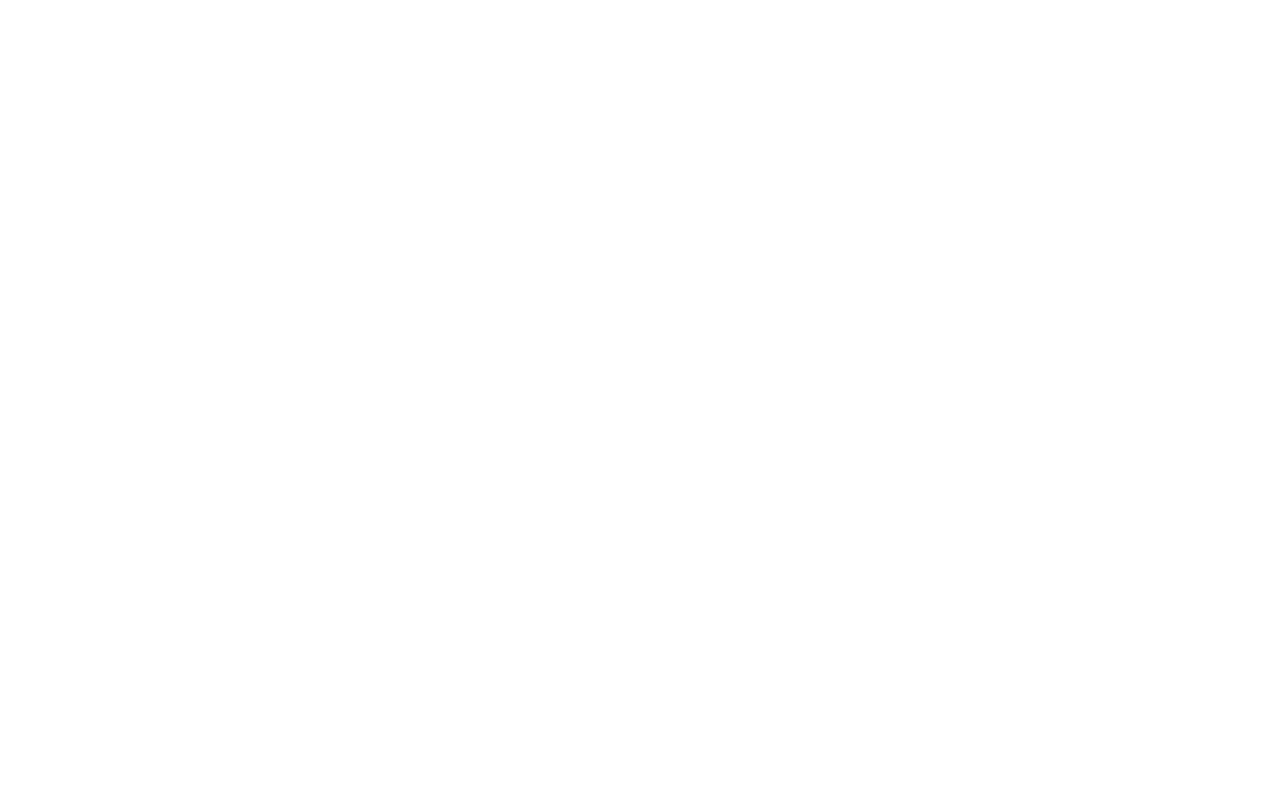
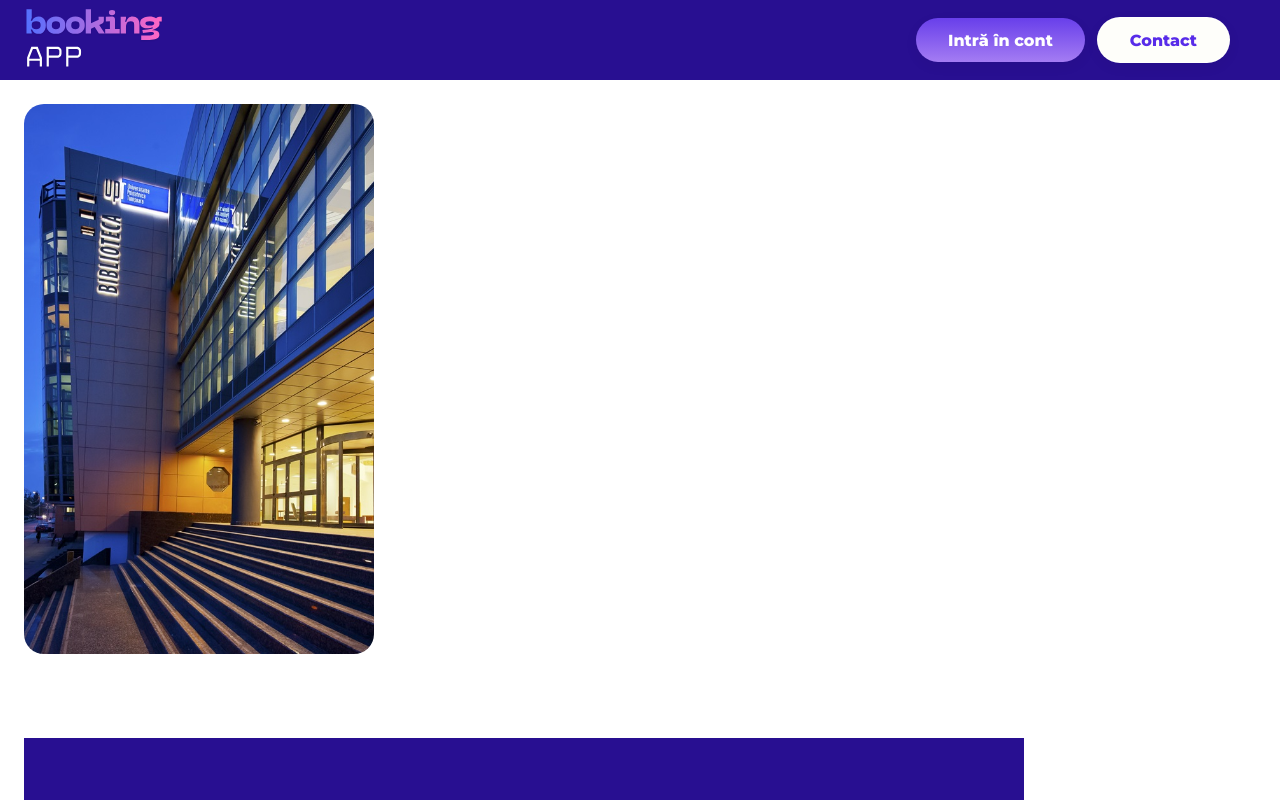
Before and after one commit to dcirjaliu/bachelor-thesis-booking-app, a React (Vite) app in the folder booking-app/frontend/: page /serviceDetails/1 in a window 1280 px wide. Before the commit this address had no page. Built offline with nearby package versions, Linux system fonts and the light colour scheme.

Commit message:
feat(services): implement dynamic routing and pagination state sync

```diff
--- a/booking-app/frontend/src/Routes.jsx
+++ b/booking-app/frontend/src/Routes.jsx
@@ -9,7 +9,7 @@ function AppRoutes() {
       <Routes>
         <Route element={<MainLayout />}>
           <Route path="/" element={<IndexPage />} />
-          <Route path="/serviceDetails" element={<ServiceDetails />} />
+          <Route path="/serviceDetails/:id" element={<ServiceDetails />} />
         </Route>
       </Routes>
     </BrowserRouter>
--- a/booking-app/frontend/src/assets/data/indexData.js
+++ b/booking-app/frontend/src/assets/data/indexData.js
@@ -9,6 +9,7 @@ export const services = [
     description:
       "Rezervă-ți unul dintre spațiile dedicate studiului din cadrul Bibliotecii UPT.",
     image: imgBUPT,
+    link: "/serviceDetails/1",
   },
   {
     key: 2,
@@ -16,6 +17,7 @@ export const services = [
     description:
       "Fă o rezervare la terenurile de sport sau sălile de sport din cadrul Bazei 2 UPT.",
     image: imgBaza2,
+    link: "/serviceDetails/2",
   },
   {
     key: 3,
@@ -23,5 +25,6 @@ export const services = [
     description:
       "Rezervă-ți unul dintre intervalele orare disponibile la spălătoriile din cămine.",
     image: imgCampus,
+    link: "/serviceDetails/3",
   },
 ];
--- a/booking-app/frontend/src/components/Card/Card.jsx
+++ b/booking-app/frontend/src/components/Card/Card.jsx
@@ -1,7 +1,8 @@
 import styles from "./Card.module.scss";
 import { motion } from "framer-motion";
+import { Link } from "react-router-dom";
 
-function Card({ img, title, description, index }) {
+function Card({ img, title, description, index, link }) {
   return (
     <motion.div
       className={styles.card}
@@ -19,7 +20,9 @@ function Card({ img, title, description, index }) {
       </div>
       <p className={styles.heading}>{title}</p>
       <p className={styles.description}>{description}</p>
-      <button className={styles.learnMoreBtn}>Află mai multe </button>
+      <Link to={link} className={styles.learnMoreBtn}>
+        Află mai multe{" "}
+      </Link>
     </motion.div>
   );
 }
--- a/booking-app/frontend/src/components/CardList/CardList.jsx
+++ b/booking-app/frontend/src/components/CardList/CardList.jsx
@@ -27,7 +27,7 @@ function CardList() {
             img={item.image}
             title={item.title}
             description={item.description}
-            link={item.link}
+            link={`/serviceDetails/${index + 1}`}
           />
         </Grid>
       ))}
--- a/booking-app/frontend/src/pages/ServiceDetails/ServiceDetails.jsx
+++ b/booking-app/frontend/src/pages/ServiceDetails/ServiceDetails.jsx
@@ -1,13 +1,18 @@
 import Grid from "@mui/material/Grid";
-import Header from "../../components/Header/Header";
 import { serviceDetails } from "../../assets/data/serviceDetails";
 import styles from "./ServiceDetails.module.scss";
 import Pagination from "@mui/material/Pagination";
-import { useMemo } from "react";
+import { useMemo, useState } from "react";
 import { useHeader } from "../../hooks/useHeader";
 import Button from "../../components/Button/Button";
+import { useParams } from "react-router-dom";
 
 function ServiceDetails() {
+  const { id } = useParams();
+  const [page, setPage] = useState(Number(id) || 1);
+
+  const currentService = serviceDetails[page - 1] || serviceDetails[0];
+
   const headerButtons = useMemo(
     () => (
       <>
@@ -27,16 +32,17 @@ function ServiceDetails() {
         md={5}
         sx={{ padding: 3, display: { xs: "none", md: "block" } }}
       >
-        <img src={serviceDetails[0].image} />
+        <img src={currentService.image} />
       </Grid>
       <Grid item xs={12} md={7} sx={{ padding: 3 }}>
-        {serviceDetails.map((s) => (
-          <div key={s.id} className={styles.infoCard}>
-            <h2>{s.title}</h2>
-            <h3>{s.location}</h3>
-            <p>{s.description}</p>
+        <div className={styles.infoCard}>
+          <h2>{currentService.title}</h2>
+          <h3>{currentService.location}</h3>
+          <p>{currentService.description}</p>
           <Pagination
-              count={3}
+            count={serviceDetails.length}
+            page={page}
+            onChange={(event, value) => setPage(value)}
             size="small"
             sx={{
               marginTop: "auto",
@@ -52,7 +58,6 @@ function ServiceDetails() {
             }}
           />
         </div>
-        ))}
       </Grid>
     </Grid>
   );
--- a/booking-app/frontend/src/pages/ServiceDetails/ServiceDetails.module.scss
+++ b/booking-app/frontend/src/pages/ServiceDetails/ServiceDetails.module.scss
@@ -3,7 +3,7 @@
 img {
   border-radius: 20px;
   height: 550px;
-  width: auto;
+  width: 350px;
   object-fit: cover;
 }
 
```
Lines whose indentation alone changed are shown as unchanged.
